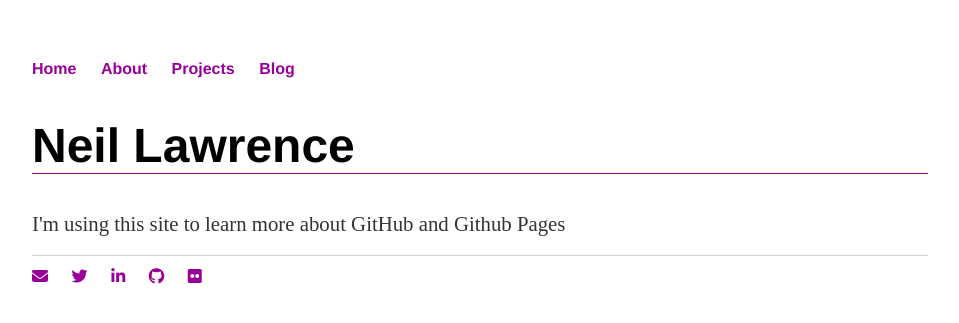
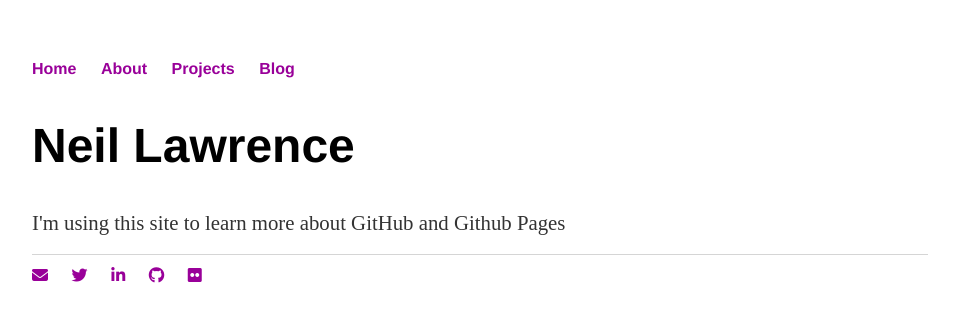
Before and after one commit to electronicdreamplant/electronicdreamplant.github.io, a Jekyll site: the page built from index.html, in a window 1280 px wide. Shown: the top 323 px of the page, without its empty margins (160-1119 px from the left). Built offline with Jekyll 4.4.1, drawn with Linux system fonts in a browser that asks for light colours; nearby versions of some CDN libraries.

Commit message:
Update main.css
Tidying up header css

```diff
--- a/css/main.css
+++ b/css/main.css
@@ -1,5 +1,5 @@
 header  {
-
+    border-bottom: solid 1px #990099;
 }
 
 body {
@@ -20,9 +20,6 @@
     font-size: 3em;
     color: #000;
     font-family:'Helvetica', 'Arial', 'Sans-Serif';
-    border-bottom: solid;
-    border-bottom-color: purple;
-    border-width: 1px;
 }
 a {
     text-decoration: none;
```
